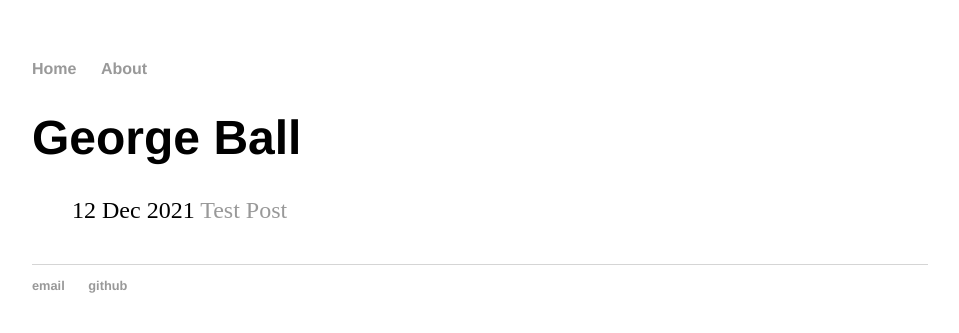
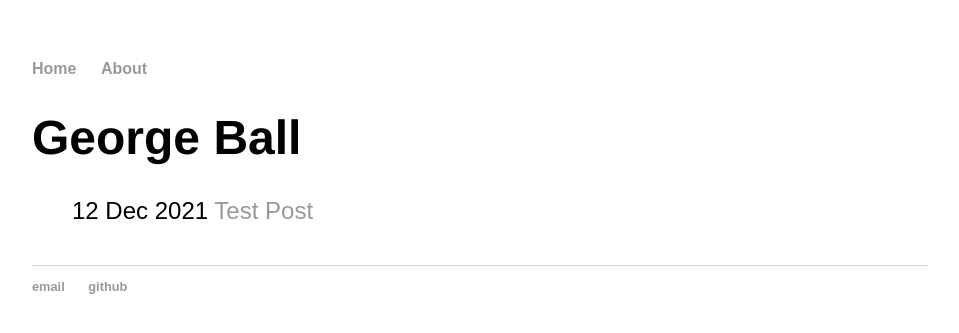
Before and after one commit to georgeball95/georgeball95.github.io, a Jekyll site: the page built from index.html, in a window 1280 px wide. Shown: the top 333 px of the page, without its empty margins (160-1119 px from the left). Built offline with Jekyll 4.4.1, drawn with Linux system fonts in a browser that asks for light colours.

Commit message:
Update main.css

```diff
--- a/css/main.css
+++ b/css/main.css
@@ -3,41 +3,48 @@ body {
     width: 70%;
 }
 nav ul, footer ul {
-    font-family:'Helvetica', 'Arial', 'Sans-Serif';
+    font-family:'Liberation Sans';
     padding: 0px;
     list-style: none;
     font-weight: bold;
 }
 nav ul li, footer ul li {
+    font-family:'Liberation Sans';
     display: inline;
     margin-right: 20px;
 }
 a {
+    font-family:'Liberation Sans';
     text-decoration: none;
     color: #999;
 }
 a:hover {
-    text-decoration: underline;
+    font-family:'Liberation Sans';
 }
 h1 {
+    font-family:'Liberation Sans';
     font-size: 3em;
     font-family:'Helvetica', 'Arial', 'Sans-Serif';
 }
 p {
+    font-family:'Liberation Sans';
     font-size: 1.5em;
     line-height: 1.4em;
     color: #333;
 }
 footer {
+    font-family:'Liberation Sans';
     border-top: 1px solid #d5d5d5;
     font-size: .8em;
 }
 
 ul.posts {
+    font-family:'Liberation Sans';
     margin: 20px auto 40px;
     font-size: 1.5em;
 }
 
 ul.posts li {
+    font-family:'Liberation Sans';
     list-style: none;
 }
```
